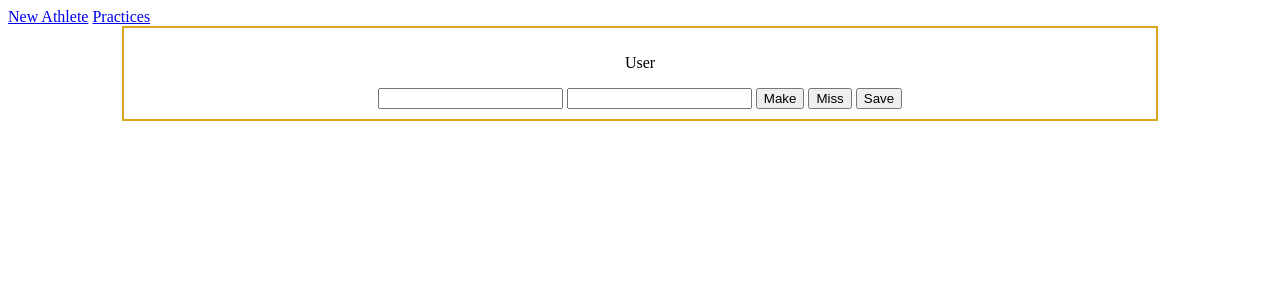
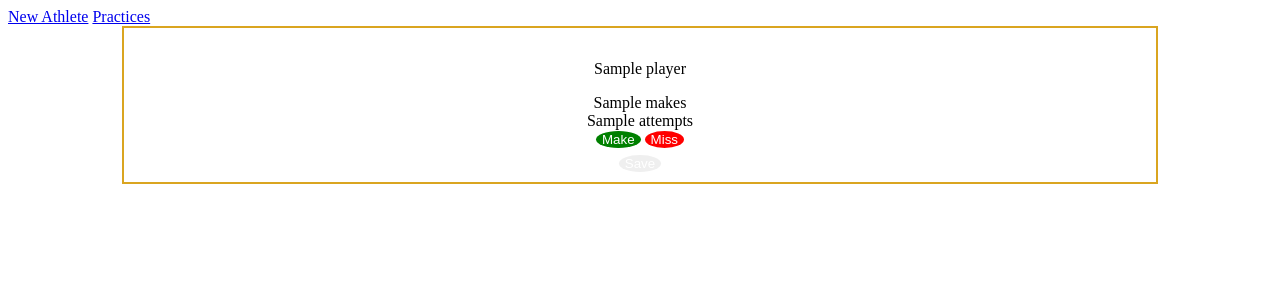
Before and after one commit to evan-mitchell93/BasketballStats, a Django app: template BasketballStatistics/stats/templates/stats/free_throw_form.html in a window 1280 px wide. Shown: the top 300 px of the page. Run offline with Django 5.2, Linux system fonts and the light colour scheme; the template is opened without the code that fills it: most values are stand-ins (such as "Sample title", 1, 10 or a date in 2020).

Commit message:
CSS and hidden form elements

```diff
--- a/BasketballStatistics/BasketballStatistics/settings.py
+++ b/BasketballStatistics/BasketballStatistics/settings.py
@@ -117,6 +117,7 @@ USE_TZ = True
 # https://docs.djangoproject.com/en/5.0/howto/static-files/
 
 STATIC_URL = 'static/'
+STATIC_ROOT = BASE_DIR / 'static'
 
 # Default primary key field type
 # https://docs.djangoproject.com/en/5.0/ref/settings/#default-auto-field
--- /dev/null
+++ b/BasketballStatistics/stats/static/css/main.css
@@ -0,0 +1,7 @@
+.main_content {
+  margin: auto;
+  width: 80%;
+  border: 2px solid goldenrod;
+  padding: 10px;
+  text-align: center;
+}
--- /dev/null
+++ b/BasketballStatistics/stats/static/css/shootingform.css
@@ -0,0 +1,23 @@
+.player_box {
+  margin-top: 3px;
+  margin-bottom: 3px;
+  padding: 3px;
+  display: flex;
+  flex-direction: column;
+}
+
+input {
+  display: none;
+}
+button {
+  color: white;
+  border: none;
+  border-radius: 50%;
+}
+.btn_make {
+  background-color: green;
+}
+
+.btn_miss {
+  background-color: red;
+}
--- a/BasketballStatistics/stats/templates/stats/free_throw_form.html
+++ b/BasketballStatistics/stats/templates/stats/free_throw_form.html
@@ -2,31 +2,47 @@
 <div>
   <form>
     {%for stat in ft %}
-    <p>{{stat.player.last_name}}</p>
+    <div class="player_box">
+      <p>{{stat.player}}</p>
       <input
         type="number"
         name="{{stat.player.first_name}}makes"
         id="{{stat.player.first_name}}makes"
         value="{{stat.makes}}"
       />
+      <label
+        for="{{stat.player.first_name}}makes"
+        id="{{stat.player.first_name}}makeslbl"
+        >{{stat.makes}}</label
+      >
       <input
         type="number"
         name="{{stat.player.first_name}}attempts"
         id="{{stat.player.first_name}}attempts"
         value="{{stat.attempts}}"
       />
+      <label
+        for="{{stat.player.first_name}}attempts"
+        id="{{stat.player.first_name}}attemptslbl"
+        >{{stat.attempts}}</label
+      >
+      <div class="btn_box">
         <button
           type="button"
           onClick="update_makes('{{stat.player.first_name}}makes','{{stat.player.first_name}}attempts')"
+          class="btn_make"
         >
           Make
         </button>
         <button
           type="button"
           onClick="update_misses('{{stat.player.first_name}}attempts')"
+          class="btn_miss"
         >
           Miss
         </button>
+      </div>
+    </div>
     <!--Add function to increase only the attempts not the makes-->
     {% endfor %}
     <button type="submit">Save</button>
@@ -37,15 +53,21 @@
       //update the makes by 1
       make_elem = document.getElementById(id);
       make_elem.value = parseInt(make_elem.value) + 1;
+      make_lbl = document.getElementById(id + "lbl");
+      make_lbl.innerText = parseInt(make_elem.value);
 
       //update attempts by 1
       attempt_elem = document.getElementById(id2);
       attempt_elem.value = parseInt(attempt_elem.value) + 1;
+      attempt_lbl = document.getElementById(id2 + "lbl");
+      attempt_lbl.innerText = parseInt(attempt_elem.value);
     }
 
     function update_misses(id) {
       attempt_elem = document.getElementById(id);
       attempt_elem.value = parseInt(attempt_elem.value) + 1;
+      attempt_lbl = document.getElementById(id + "lbl");
+      attempt_lbl.innerText = attempt_elem.value;
     }
   </script>
 </div>
--- a/BasketballStatistics/stats/templates/stats/index.html
+++ b/BasketballStatistics/stats/templates/stats/index.html
@@ -1,16 +1,10 @@
+{% load static %}
 <!DOCTYPE html>
 <html lang="en">
   <head>
     <title>SOCS Basketball</title>
-    <style>
-      .main_content {
-        margin: auto;
-        width: 80%;
-        border: 2px solid goldenrod;
-        padding: 10px;
-        text-align: center;
-      }
-    </style>
+    <link rel="stylesheet" href="{% static 'css/main.css' %}" />
+    <link rel="stylesheet" href="{% static 'css/shootingform.css' %}"
   </head>
   <body>
     <div class="navigation">
```
Lines whose indentation alone changed are shown as unchanged.
